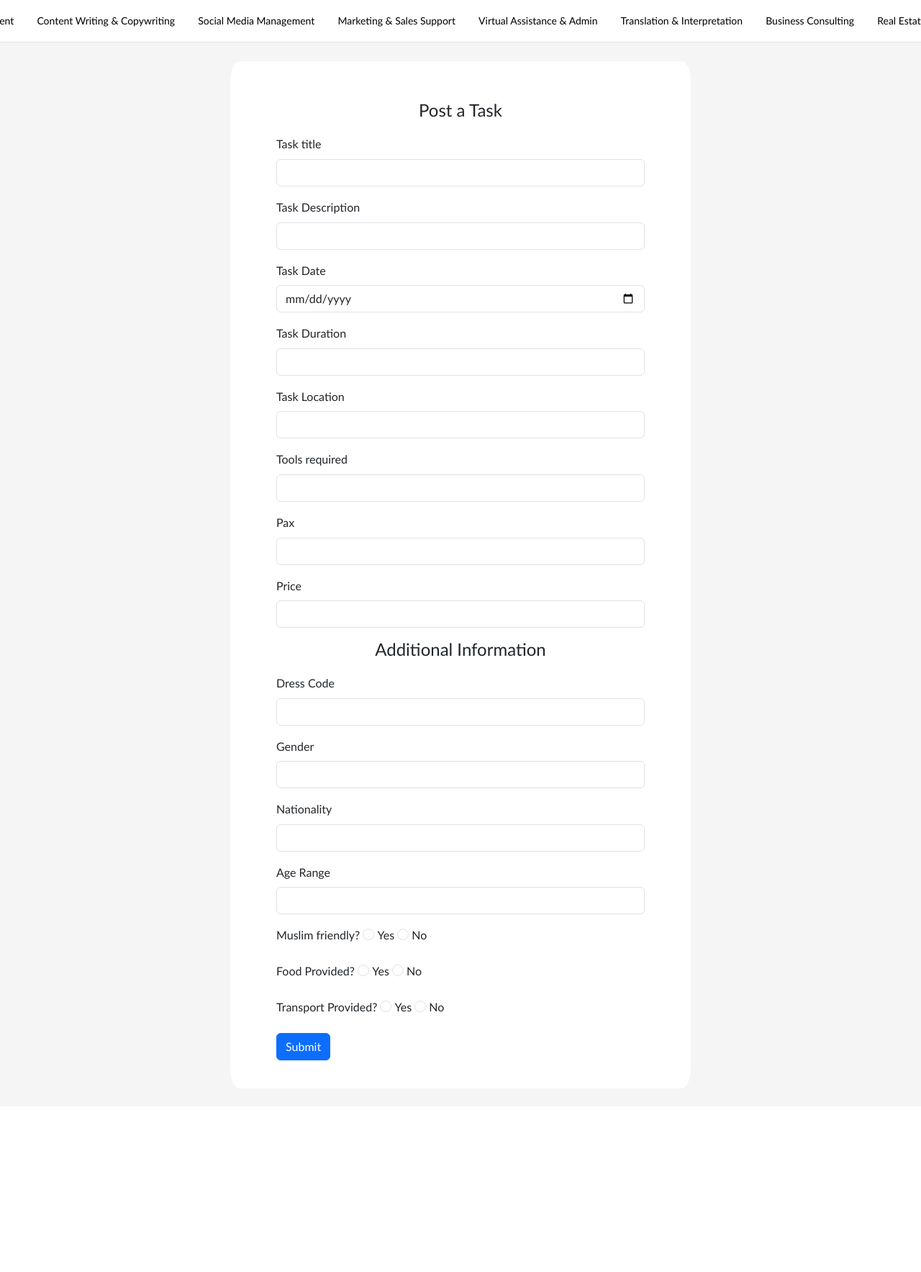
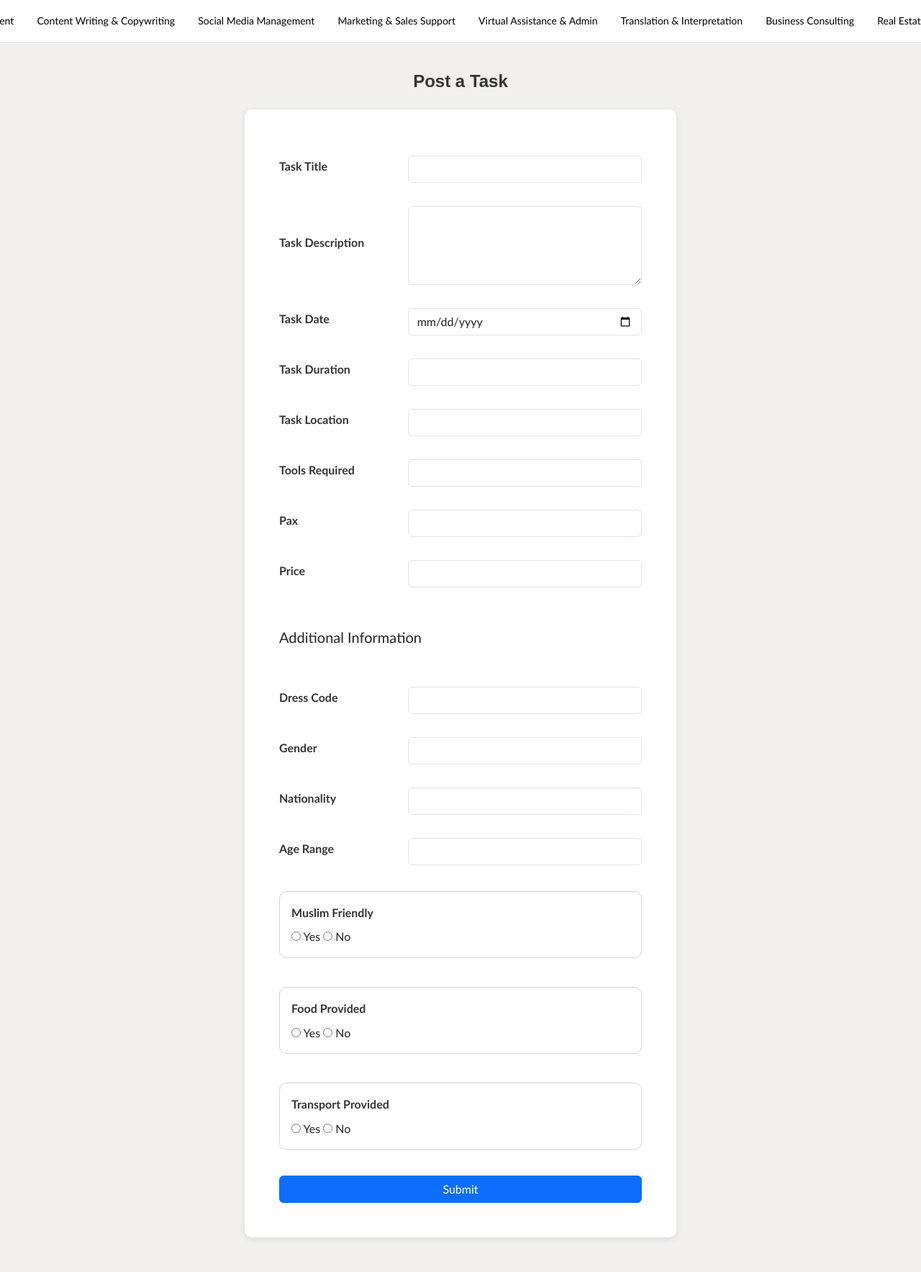
Before and after one commit to Gunslingahhh/JUMPA, a PHP site: page /php/createpost.php in a window 1280 px wide. Shown: the part 75-1842 px from the top of the page at 72% size. Before the commit the page ends 1548 px from the top, so only its background shows below. Run offline with PHP 8.4, Linux system fonts and the light colour scheme; the visitor is signed in with stand-in values (Sample User, id 1).

Commit message:
create post & edit profile UI

```diff
--- a/assets/css/styles.css
+++ b/assets/css/styles.css
@@ -1,19 +1,31 @@
 :root {
-    --var-color-one: #f1f0ee;
+    --color-primary: #691c1c;
+    --color-secondary: lightgray;
+    --color-light: #f1f0ee;
+    --color-dark: #333;
+    --color-white: #ffffff;
+    --color-muted: #777777;
+    --font-primary: 'Trebuchet MS', sans-serif;
+    --font-secondary: 'Times New Roman', serif;
+    --gap-small: 1rem;
+    --gap-medium: 2rem;
+    --gap-large: 4rem;
+    --padding-base: 1.5rem;
+    --margin-base: 1.5rem;
+    --border-radius-base: 10px;
+    --shadow-base: 0 2px 8px rgba(0, 0, 0, 0.1);
 }
 
 * {
-    /* height: 100vh; */
     margin: 0;
     padding: 0;
     box-sizing: border-box;
 }
 
 body {
-    font-family:'Trebuchet MS', sans-serif;
+    font-family:var(--font-primary);
     line-height: 1.6;
     background-color: #fff;
-    /* min-height: 100vh; */
 }
 
 /* LOGIN */
@@ -486,39 +498,136 @@ footer .footer-container {
     }
 }
 
-/* Create Profile */
+/* Profile Section */
 #profilemainid {
-    background-color: #f5f5f5;
-    padding: 2% 0;
+    background-color: var(--color-light);
+    padding: var(--padding-base);
 }
 
 .createprofilemain {
-    margin: 2rem;
     display: flex;
     flex-direction: column;
-    align-items: center;
-    width: 50vw;
-    margin: 0 auto;
-    padding: 3% 0;
-    border-radius: 2%;
-    background-color: white;
+    justify-content: center;
+    max-width: 600px;
+    margin: var(--margin-base) auto;
+    padding: var(--padding-base);
+    border-radius: var(--border-radius-base);
+    background-color: var(--color-white);
+    box-shadow: var(--shadow-base);
 }
 
 .createprofiletitle {
     text-align: center;
-    margin-bottom: 1.2rem;
-    font-size: 1.5rem;
+    margin-bottom: var(--margin-base);
+    font-size: 1.8rem;
+    font-weight: bold;
+    color: var(--color-dark);
 }
 
 .profile-form {
     display: flex;
     flex-direction: column;
-    width: 40vw;
+    gap: var(--gap-small);
+}
+
+.additional-info {
+    font-size: calc(var(--padding-base)/1.2);
+    font-weight: 500;
+    margin: 1.3rem 0;
+}
+
+.upload-form {
+    margin: 1.2rem auto;
+}
+
+.editprofile-form, .createpost-form{
+    display: grid;
+    gap: var(--gap-medium);
+    padding: var(--padding-base);
+}
+
+.editprofile-row {
+    display: grid;
+    grid-template-columns: 1fr 2fr;
+    align-items: center;
+    gap: var(--gap-small);
+}
+
+.editprofile-row label {
+    font-weight: bold;
+    color: var(--color-dark);
+}
+
+.editprofile-submit {
+    text-align: center;
+    margin-top: var(--gap-medium);
+}
+
+.editprofile-submit {
+    display: flex;
+    align-items: center;
+    justify-content: center;
+    margin: 1.4rem 0;
+}
+
+.editprofile-submit button {
+    width: 10vw;
+}
+
+.form-row {
+    display: grid;
+    grid-template-columns: 1fr 2fr;
+    align-items: center;
+    gap: var(--gap-small);
+}
+
+.form-label {
+    font-weight: bold;
+    color: var(--color-dark);
+}
+
+textarea.form-control {
+    resize: vertical;
+}
+
+fieldset {
+    margin: calc(var(--gap-small)/4) 0;
+    border: 1px solid var(--color-secondary);
+    padding: var(--gap-small);
+    border-radius: var(--border-radius-base);
+}
+
+legend {
+    font-weight: bold;
+    font-size: 1rem;
+    color: var(--color-dark);
+}
+
+button {
+    padding: var(--gap-small) var(--gap-medium);
+    font-size: 1rem;
+    border-radius: var(--border-radius-base);
+}
+
+/* Responsive Design */
+@media (max-width: 767px) {
+    .footer-logo img {
+        width: 6rem;
+    }
+
+    .createprofilemain {
+        padding: var(--gap-medium);
+        margin: var(--gap-small);
+    }
+
+    .createprofiletitle {
+        font-size:  var(--padding-base);
+    }
 }
 
 /* Employee Dashboard */
 .employee-dashboard {
-    background-color: #f0f0f0;
+    background-color: var(--color-light);
     padding: 3rem;
 }
 
@@ -885,7 +994,7 @@ footer .footer-container {
 /* Section Headings */
 h4, h5 {
     font-family: 'Arial', sans-serif;
-    color: #333;
+    color: var(--color-dark);
     font-weight: bold;
 }
 
--- a/php/createpost.php
+++ b/php/createpost.php
@@ -23,6 +23,7 @@ if (!isset($_SESSION['username'])) {
         ?>
 
         <main id="profilemainid">
+            <h4 class="mt-3 mb-4 text-center">Post a Task</h4>
             <section class="createprofilemain">
                 <?php
                         if (isset($_SESSION['message'])) {
@@ -30,113 +31,90 @@ if (!isset($_SESSION['username'])) {
                             unset($_SESSION['message']);
                         }
                     ?>
-                <div class="profile-form mt-3 mx-auto">
-                    <form id="profileForm" action="createpost_process.php" method="post">
-                        <h1 class="createprofiletitle">
-                            Post a Task
-                        </h1>
-                        <div class="mb-3">
-                            <label for="fullname" class="form-label">Task title</label>
+                <div class="profile-form mt-3">
+                    <form id="profileForm" action="createpost_process.php" method="post" class="createpost-form">
+                        <div class="form-row">
+                            <label for="tasktitle" class="form-label">Task Title</label>
                             <input type="text" class="form-control" name="tasktitle" id="tasktitle" required>
                         </div>
 
-                        <div class="mb-3">
-                            <label for="fullname" class="form-label">Task Description</label>
-                            <input type="text" class="form-control" name="taskdescription" id="taskdescription" required>
+                        <div class="form-row">
+                            <label for="taskdescription" class="form-label">Task Description</label>
+                            <textarea class="form-control" name="taskdescription" id="taskdescription" rows="4" required></textarea>
                         </div>
 
-                        <div class="mb-3">
-                            <label for="fullname" class="form-label">Task Date</label>
+                        <div class="form-row">
+                            <label for="taskdate" class="form-label">Task Date</label>
                             <input type="date" class="form-control" name="taskdate" id="taskdate" required>
                         </div>
 
-                        <div class="mb-3">
-                            <label for="fullname" class="form-label">Task Duration</label>
+                        <div class="form-row">
+                            <label for="taskduration" class="form-label">Task Duration</label>
                             <input type="text" class="form-control" name="taskduration" id="taskduration" required>
                         </div>
 
-                        <div class="mb-3">
-                            <label for="fullname" class="form-label">Task Location</label>
+                        <div class="form-row">
+                            <label for="tasklocation" class="form-label">Task Location</label>
                             <input type="text" class="form-control" name="tasklocation" id="tasklocation" required>
                         </div>
 
-                        <div class="mb-3">
-                            <label for="fullname" class="form-label">Tools required</label>
+                        <div class="form-row">
+                            <label for="toolsrequired" class="form-label">Tools Required</label>
                             <input type="text" class="form-control" name="toolsrequired" id="toolsrequired" required>
                         </div>
 
-                        <div class="mb-3">
-                            <label for="fullname" class="form-label">Pax</label>
+                        <div class="form-row">
+                            <label for="pax" class="form-label">Pax</label>
                             <input type="number" class="form-control" name="pax" id="pax" required>
                         </div>
 
-                        <div class="mb-3">
-                            <label for="fullname" class="form-label">Price</label>
+                        <div class="form-row">
+                            <label for="price" class="form-label">Price</label>
                             <input type="number" class="form-control" name="price" id="price" required>
                         </div>
-                        <h1 class="createprofiletitle">
-                            Additional Information
-                        </h1>
 
-                        <div class="mb-3">
-                            <label for="fullname" class="form-label">Dress Code</label>
+                        <p class="additional-info">Additional Information</p>
+
+                        <div class="form-row">
+                            <label for="dresscode" class="form-label">Dress Code</label>
                             <input type="text" class="form-control" name="dresscode" id="dresscode" required>
                         </div>
 
-                        <div class="mb-3">
-                            <label for="fullname" class="form-label">Gender</label>
+                        <div class="form-row">
+                            <label for="gender" class="form-label">Gender</label>
                             <input type="text" class="form-control" name="gender" id="gender" required>
                         </div>
 
-                        <div class="mb-3">
-                            <label for="fullname" class="form-label">Nationality</label>
+                        <div class="form-row">
+                            <label for="nationality" class="form-label">Nationality</label>
                             <input type="text" class="form-control" name="nationality" id="nationality" required>
                         </div>
 
-                        <div class="mb-3">
-                            <label for="fullname" class="form-label">Age Range</label>
+                        <div class="form-row">
+                            <label for="agerange" class="form-label">Age Range</label>
                             <input type="text" class="form-control" name="agerange" id="agerange" required>
                         </div>
 
-                        <div class="mb-3">
-                            <label for="fullname" class="form-label">Muslim friendly?</label>
-                            <input type="radio" class="form-check-input" name="muslimfriendly" value="1" id="muslimfriendly1" required>
-                            <label class="form-check-label" for="muslimfriendly1">
-                                Yes
-                            </label>
-                            <input type="radio" class="form-check-input" name="muslimfriendly" value="0" id="muslimfriendly2" required>
-                            <label class="form-check-label" for="muslimfriendly2">
-                                No
-                            </label>
-                        </div>
+                        <fieldset class="form-group">
+                            <legend>Muslim Friendly</legend>
+                            <label><input type="radio" name="muslimfriendly" value="1" required> Yes</label>
+                            <label><input type="radio" name="muslimfriendly" value="0" required> No</label>
+                        </fieldset>
 
-                        <div class="mb-3">
-                            <label for="fullname" class="form-label">Food Provided?</label>
-                            <input type="radio" class="form-check-input" name="foodprovision" value="1" id="foodprovision1" required>
-                            <label class="form-check-label" for="foodprovision1">
-                                Yes
-                            </label>
-                            <input type="radio" class="form-check-input" name="foodprovision" value="0" id="foodprovision2" required>
-                            <label class="form-check-label" for="foodprovision2">
-                                No
-                            </label>
-                        </div>
+                        <fieldset class="form-group">
+                            <legend>Food Provided</legend>
+                            <label><input type="radio" name="foodprovision" value="1" required> Yes</label>
+                            <label><input type="radio" name="foodprovision" value="0" required> No</label>
+                        </fieldset>
 
-                        <div class="mb-3">
-                            <label for="fullname" class="form-label">Transport Provided?</label>
-                            <input type="radio" class="form-check-input" name="transportprovision" value="1" id="transportprovision1" required>
-                            <label class="form-check-label" for="transportprovision1">
-                                Yes
-                            </label>
-                            <input type="radio" class="form-check-input" name="transportprovision" value="0" id="transportprovision2" required>
-                            <label class="form-check-label" for="transportprovision2">
-                                No
-                            </label>
-                        </div>
+                        <fieldset class="form-group">
+                            <legend>Transport Provided</legend>
+                            <label><input type="radio" name="transportprovision" value="1" required> Yes</label>
+                            <label><input type="radio" name="transportprovision" value="0" required> No</label>
+                        </fieldset>
+
                         <button type="submit" name="createpost-submit" class="btn btn-primary">Submit</button>
                     </form>
-
-
                 </div>
 
             </section>
```
Also changed, not shown: other parts of assets/css/styles.css (+52 -52 lines), php/editprofile.php (+59 -65 lines).
